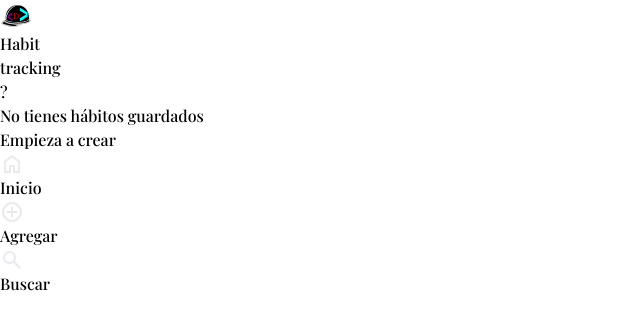
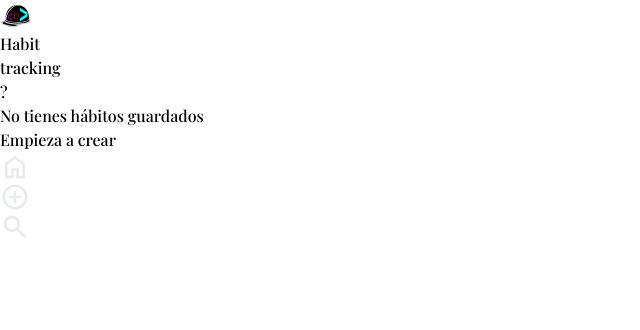
Before and after one commit to DeltechArch/Habit-Tracking, a React (Vite) app: page /#/Habit-Tracking/ListaHabitos in a window 1280 px wide. Shown: the top 330 px of the page, without its empty margins (0-640 px from the left). Built offline with nearby package versions, Linux system fonts and the light colour scheme; a web font is replaced by a local one.

Commit message:
adaptando la navegacion mas compacta

```diff
--- a/src/components/ListaHabitos.jsx
+++ b/src/components/ListaHabitos.jsx
@@ -34,7 +34,7 @@ const ListaHabitos = () => {
   };
 
   return (
-    <div className='flex flex-col  text-center mb-16 mt-48 px-4'>
+    <div className='flex flex-col  text-center mb-20 mt-48 px-4'>
       <ul className='space-y-6 w-full max-w-md mx-auto'>
         {habitosGuardados.length > 0 ? (
           habitosGuardados.map((habito, index) => (
--- a/src/router/Rutas.jsx
+++ b/src/router/Rutas.jsx
@@ -25,24 +25,24 @@ const Rutas = () => {
                             className={({ isActive }) =>
                                 `flex flex-col items-center p-2 transition-transform duration-300 transform ${isActive ? 'bg-cyan-400 text-white shadow-md' : 'text-gray-300 hover:bg-gray-700 hover:text-white'}`}
                             to='/Habit-Tracking/Home'>
-                            <img src="./home.svg" alt="Inicio" className='w-8 h-8 sm:w-12 sm:h-12' />
-                            <span className='text-xs sm:text-sm mt-1'>Inicio</span>
+                            <img src="./home.svg" alt="Inicio" style={{width:'30px'}} />
+
                         </NavLink>
 
                         <NavLink
                             className={({ isActive }) =>
                                 `flex flex-col items-center p-2 transition-transform duration-300 transform ${isActive ? 'bg-cyan-400 text-white shadow-md' : 'text-gray-300 hover:bg-gray-700 hover:text-white'}`}
                             to='/Habit-Tracking/Formulario'>
-                            <img src="./add.svg" alt="Agregar Hábito" className='w-8 h-8 sm:w-12 sm:h-12' />
-                            <span className='text-xs sm:text-sm mt-1'>Agregar</span>
+                            <img src="./add.svg" alt="Agregar Hábito" style={{width:'30px'}} />
+
                         </NavLink>
 
                         <NavLink
                             className={({ isActive }) =>
                                 `flex flex-col items-center p-2 transition-transform duration-300 transform ${isActive ? 'bg-cyan-400 text-white shadow-md' : 'text-gray-300 hover:bg-gray-700 hover:text-white'}`}
                             to='/Habit-Tracking/ListaHabitos'>
-                            <img src="./search.svg" alt="Buscar Hábitos" className='w-8 h-8 sm:w-12 sm:h-12' />
-                            <span className='text-xs sm:text-sm mt-1'>Buscar</span>
+                            <img src="./search.svg" alt="Buscar Hábitos" style={{width:'30px'}} />
+
                         </NavLink>
                     </li>
                 </ul>
```
